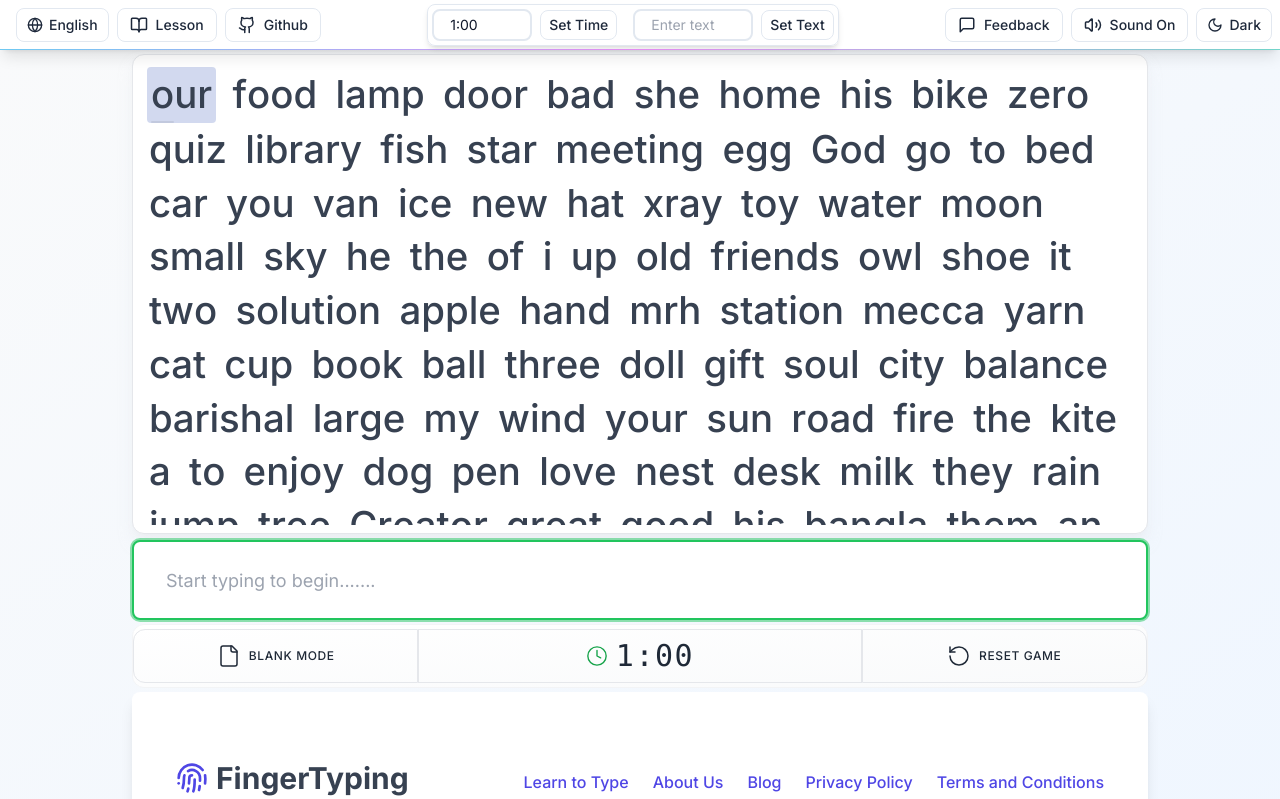
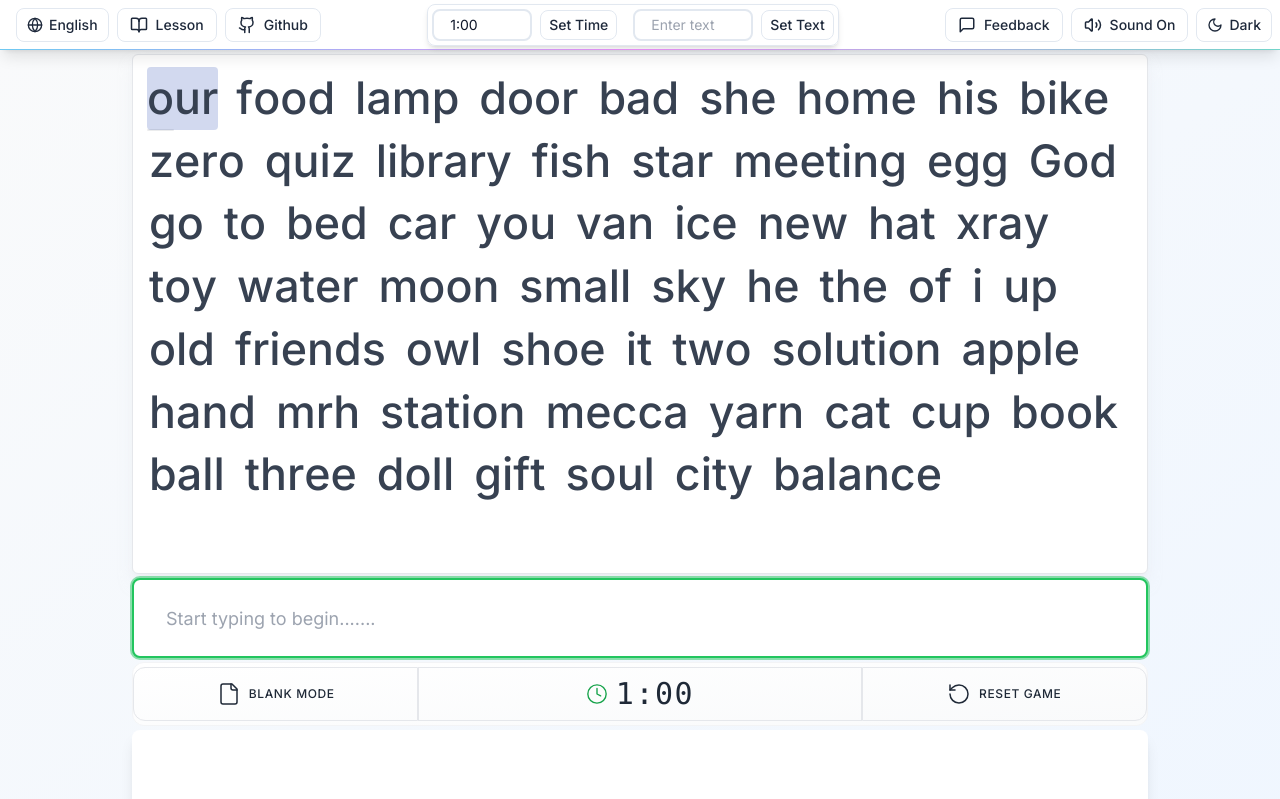
Before and after one commit to finger-typing/fingertyping, a Next.js app: page / in a window 1280 px wide. Shown: the top 799 px of the page. Built offline with nearby package versions, Linux system fonts and the light colour scheme.

Commit message:
version 4.1 [fix the most impotant word skip problem, adjust custom text, also  adjust result section}

```diff
--- a/src/app/globals.css
+++ b/src/app/globals.css
@@ -53,7 +53,11 @@ body {
   color: var(--foreground);
   background: var(--background);
   font-family: 'Lato', sans-serif;
-
+  font-size: 16px;
+  line-height: 1.5;
+  text-size-adjust: 100%;
+  -webkit-text-size-adjust: 100%;
+  -ms-text-size-adjust: 100%;
 }
 
 @layer utilities {
--- a/src/app/layout.tsx
+++ b/src/app/layout.tsx
@@ -12,8 +12,8 @@ export const viewport: Viewport = {
   width: "device-width",
   initialScale: 1.0,
   minimumScale: 1.0,
-  maximumScale: 5.0,
-  userScalable: true,
+  maximumScale: 1.0,
+  userScalable: false,
   viewportFit: "cover",
 };
 
--- a/src/app/page.tsx
+++ b/src/app/page.tsx
@@ -85,6 +85,9 @@ const TypingPractice: React.FC = () => {
   const handleInputChange = (e: ChangeEvent<HTMLInputElement>) => {
     const value = e.target.value;
     const prevValue = gameState.inputValue;
+
+    // We'll allow users to move to the next word even if they type a word incorrectly
+    // This will be tracked as a wrong word in the metrics
 
     // Play sound based on character accuracy
     if (value.length > prevValue.length && !gameState.isBlankPage) {  // Only check when adding characters and not in blank page mode
--- a/src/components/Navbar.tsx
+++ b/src/components/Navbar.tsx
@@ -216,7 +216,7 @@ const Navbar: React.FC = () => {
         <div
           className={`fixed inset-0 z-50 ${
             darkMode ? "bg-slate-900/95" : "bg-white/95"
-          } overflow-y-auto backdrop-blur-lg lg:hidden`}
+          } overflow-y-auto backdrop-blur-lg lg:hidden `}
         >
           <div className="container mx-auto px-4 py-6">
             <div className="mb-8 flex items-center justify-between">
@@ -227,6 +227,8 @@ const Navbar: React.FC = () => {
               >
                 Menu
               </h2>
+
+
               <button
                 title="Close menu"
                 onClick={() => setIsMenuOpen(false)}
@@ -241,6 +243,7 @@ const Navbar: React.FC = () => {
             </div>
 
             <div className="space-y-6">
+
               <div className="space-y-3">
                 {navItems.map((item, index) => (
                   <NavButton
--- a/src/components/PerformanceMetrics.tsx
+++ b/src/components/PerformanceMetrics.tsx
@@ -25,15 +25,8 @@ export const usePerformanceMetrics = ({
   timeElapsed,
 }: PerformanceMetricsProps): MetricsResult => {
   const calculateWPM = (): string => {
-    const inputWords = inputValue.trim().split(/\s+/);
-    const referenceWords = randomText.trim().split(/\s+/);
-
-    let correctWords = 0;
-    for (let i = 0; i < inputWords.length; i++) {
-      if (inputWords[i] === referenceWords[i]) {
-        correctWords++;
-      }
-    }
+    // Get the word stats from our helper function
+    const { correctWords } = correctAndWrongWords();
 
     if (timeElapsed === 0) return "0.00";
     const wpm = correctWords / (timeElapsed / 60);
@@ -41,82 +34,84 @@ export const usePerformanceMetrics = ({
   };
 
   const calculateAccuracy = (): string => {
-    const inputWords = inputValue.trim().split(/\s+/).filter(Boolean);
-    const randomWords = randomText.trim().split(/\s+/).slice(0, inputWords.length);
-    if (inputWords.length === 0) return "0.00";
-    const correctWords = inputWords.filter(
-      (word, i) => word === randomWords[i],
-    ).length;
-    return ((correctWords / inputWords.length) * 100).toFixed(2);
+    const { correctWords, wrongWords } = correctAndWrongWords();
+    const totalWords = correctWords + wrongWords;
+
+    if (totalWords === 0) return "0.00";
+    return ((correctWords / totalWords) * 100).toFixed(2);
   };
 
-  const correctAndWrongWords = () => {
-    const inputWords = inputValue.trim().split(/\s+/).filter(Boolean);
+  const correctAndWrongWords = (): { correctWords: number; wrongWords: number } => {
+    // Get all words including empty strings (which represent skipped words)
+    const rawInputWords = inputValue.split(" ");
     const referenceWords = randomText.trim().split(/\s+/);
+
     let correctWords = 0;
     let wrongWords = 0;
 
-    inputWords.forEach((word, index) => {
-      if (word === referenceWords[index]) {
+    // Process each word position
+    for (let i = 0; i < rawInputWords.length; i++) {
+      const inputWord = rawInputWords[i];
+      const referenceWord = i < referenceWords.length ? referenceWords[i] : null;
+
+      // Skip empty strings at the end (trailing spaces)
+      if (i === rawInputWords.length - 1 && inputWord === "") {
+        continue;
+      }
+
+      // Empty string means the word was skipped - count as wrong
+      if (inputWord === "") {
+        wrongWords++;
+        continue;
+      }
+
+      // A word is correct only if it exactly matches the reference word at the same position
+      if (referenceWord && inputWord === referenceWord) {
         correctWords++;
       } else {
+        // Count as wrong if it doesn't match or if there's no reference word at this position
         wrongWords++;
       }
-    });
+    }
 
-    if (inputWords.length > referenceWords.length) {
-      wrongWords += inputWords.length - referenceWords.length;
-    }
     return { correctWords, wrongWords };
   };
 
   const keystrokes = () => {
-    const inputWords = inputValue.trim().split(" ");
+    // Split by spaces but keep empty strings to detect skipped words
+    const rawInputWords = inputValue.split(" ");
     const referenceWords = randomText.trim().split(" ");
 
     let correctKeystrokes = 0;
     let wrongKeystrokes = 0;
 
-    for (let i = 0; i < inputWords.length; i++) {
-      const inputWord = inputWords[i];
-      const referenceWord = referenceWords[i] || "";
+    // Process each word the user has typed (including empty strings for skipped words)
+    for (let i = 0; i < rawInputWords.length; i++) {
+      const inputWord = rawInputWords[i];
+      // Get the corresponding reference word, or empty string if we're past the end
+      const referenceWord = i < referenceWords.length ? referenceWords[i] : "";
 
-      if (i < inputWords.length - 1) {
       if (inputWord !== "") {
+        // Compare each character in the word
         for (let j = 0; j < inputWord.length; j++) {
           if (j < referenceWord.length) {
+            // Both input and reference have a character at this position
             if (inputWord[j] === referenceWord[j]) {
               correctKeystrokes++;
             } else {
               wrongKeystrokes++;
             }
           } else {
-              wrongKeystrokes++;
-            }
-          }
-          if (inputWord.length < referenceWord.length) {
-            wrongKeystrokes += referenceWord.length - inputWord.length;
-          }
-        }
-      } else {
-        if (inputWord !== "") {
-          for (let j = 0; j < inputWord.length; j++) {
-            if (j < referenceWord.length) {
-              if (inputWord[j] === referenceWord[j]) {
-                correctKeystrokes++;
-              } else {
-                wrongKeystrokes++;
-              }
-            } else {
+            // Extra characters in input word (beyond reference word length)
             wrongKeystrokes++;
           }
         }
       }
     }
-    }
 
-    const backspaceCount = inputValue.length - inputWords.join("").length;
-    correctKeystrokes += backspaceCount;
+    // Count spaces as keystrokes (but don't double-count the last space if present)
+    const spaceCount = inputValue.split(" ").length - 1;
+    correctKeystrokes += spaceCount;
 
     return { correctKeystrokes, wrongKeystrokes };
   };
--- a/src/components/WordDisplay.tsx
+++ b/src/components/WordDisplay.tsx
@@ -19,7 +19,7 @@ interface CharacterProps {
 
 // Constants
 export const WORDS_PER_LINE_SMALL = 15;
-export const WORDS_PER_LINE_LARGE = 25;
+export const WORDS_PER_LINE_LARGE = 15;
 export const LINES_TO_SHOW = 1;
 
 // Utility functions
@@ -163,7 +163,7 @@ const WordDisplay: React.FC<WordDisplayProps> = ({
       <React.Fragment key={wordIndex}>
         <span
           className={`relative inline-flex items-center mx-0.5 ${
-            isCurrentWord ? "rounded bg-blue-800/20 px-1 py-[1px] current-word" : "px-0.5"
+            isCurrentWord ? "rounded bg-blue-800/20  current-word" : "px-0.5"
           }`}
         >
           {wordClusters.map((charCluster, charIndex) => (
@@ -208,47 +208,50 @@ const WordDisplay: React.FC<WordDisplayProps> = ({
 
   return (
     <div
-      className={`max-w-5xl mx-auto h-[30vh] sm:h-[60vh] rounded-xl p-0.5 mb-0.5 font-medium shadow-lg transition-all duration-300 ease-in-out overflow-y-auto sm:p-2 ${
+className={`mx-auto h-[35vh] max-w-5xl overflow-y-auto rounded-md p-0.5 font-medium shadow-lg  sm:h-[65vh] sm:p-2 ${
         darkMode
           ? "bg-gray-800/50 text-gray-200 shadow-gray-900/20"
           : "border border-gray-200 bg-white text-gray-800 shadow-gray-200/50"
       }`}
     >
       <div
-        className="h-full overflow-y-auto break-words text-2xl leading-1 tracking-normal sm:text-3xl md:text-[2.4rem] md:leading-[1.4] p-1 word-display-container"
+        className="leading-1 word-display-container h-full overflow-y-auto break-words p-1 text-2xl tracking-normal sm:text-3xl md:text-[2.8rem] md:leading-[1.4]"
         style={{
-          scrollbarWidth: 'thin',
-          scrollbarColor: darkMode ? '#9ca3af #4b5563' : '#d1d5db #f3f4f6'
+          scrollbarWidth: "thin",
+          scrollbarColor: darkMode ? "#9ca3af #4b5563" : "#d1d5db #f3f4f6",
         }}
       >
         {isBlankPage ? (
-          <div className="h-full p-1 flex flex-col">
-            <div className="text-left word-display-container">
+          <div className="flex h-full flex-col p-1">
+            <div className="word-display-container text-left">
               {randomText.split(" ").map((word, index) => (
                 <React.Fragment key={index}>
                   <span className={darkMode ? "text-white" : "text-gray-900"}>
                     {word}
-                  </span>
-                  {" "}
+                  </span>{" "}
                 </React.Fragment>
               ))}
             </div>
           </div>
         ) : (
-          displayedWords.map((word, index) => renderWord(word, index, startIndex))
+          displayedWords.map((word, index) =>
+            renderWord(word, index, startIndex),
+          )
         )}
         <style jsx>{`
           .word-display-container::-webkit-scrollbar {
             width: 4px;
           }
           .word-display-container::-webkit-scrollbar-track {
-            background: ${darkMode ? '#4b5563' : '#f3f4f6'};
+            background: ${darkMode ? "#4b5563" : "#f3f4f6"};
             border-radius: 10px;
           }
           .word-display-container::-webkit-scrollbar-thumb {
-            background-color: ${darkMode ? 'rgba(156, 163, 175, 0.5)' : 'rgba(209, 213, 219, 0.5)'};
+            background-color: ${darkMode
+              ? "rgba(156, 163, 175, 0.5)"
+              : "rgba(209, 213, 219, 0.5)"};
             border-radius: 10px;
-            border: 1px solid ${darkMode ? '#4b5563' : '#f3f4f6'};
+            border: 1px solid ${darkMode ? "#4b5563" : "#f3f4f6"};
             backdrop-filter: blur(5px);
           }
         `}</style>
```
Lines whose indentation alone changed are shown as unchanged.
